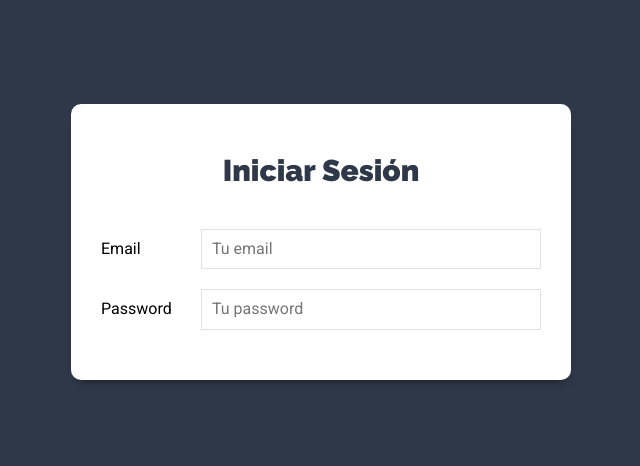
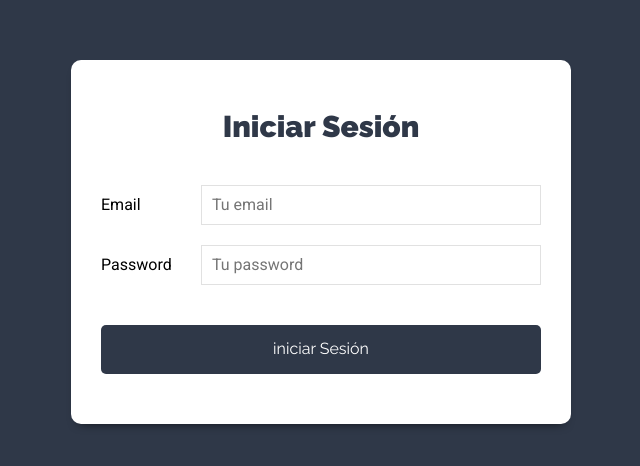
Before and after one commit to msiufi/cliente, a React (Create React App) app: page / in a window 1280 px wide. Shown: the part 158-624 px from the top of the page, without its empty margins (319-959 px from the left). Built offline with nearby package versions, Linux system fonts and the light colour scheme.

Commit message:
ultimos cambios

```diff
--- a/src/components/auth/Login.js
+++ b/src/components/auth/Login.js
@@ -1,8 +1,26 @@
-
+import React , {useState} from 'react'
 
 const Login = () => {
 
-  const onChange=()=>{
+  //State para inisio de sesion
+
+  const [usuario, guardarUsuario]=useState({
+    email:'',
+    password:''
+  })
+
+  //extraer el usuario
+
+  const {email, password} = usuario
+
+  const onChange= e=>{
+    guardarUsuario({
+      ...usuario,
+      [e.target.name] : e.target.value
+    })
+  }
+
+  const onSubmit=e=>{
 
   }
 
@@ -11,7 +29,9 @@ const Login = () => {
         <div className="contenedor-form sombra-dark">
           <h1>Iniciar Sesión </h1>
 
-              <form>
+              <form
+                onSubmit={onSubmit}
+              >
 
                 <div className="campo-form">
                     <label htmlFor="email">Email</label>
@@ -20,6 +40,7 @@ const Login = () => {
                       id="email"
                       name="email"
                       placeHolder="Tu email"
+                      value={email}
                       onChange={onChange}
                       />
                 </div>
@@ -29,9 +50,15 @@ const Login = () => {
                       type="password"
                       id="password"
                       name="password"
+                      value={password}
                       placeHolder="Tu password"
                       onChange={onChange}
                       />
+                </div>
+                <div className="campo-form">
+                  <input type="submit" className="btn btn-primario btn-block"
+                  value="iniciar Sesión" />
+
                 </div>
               </form>
 
```
